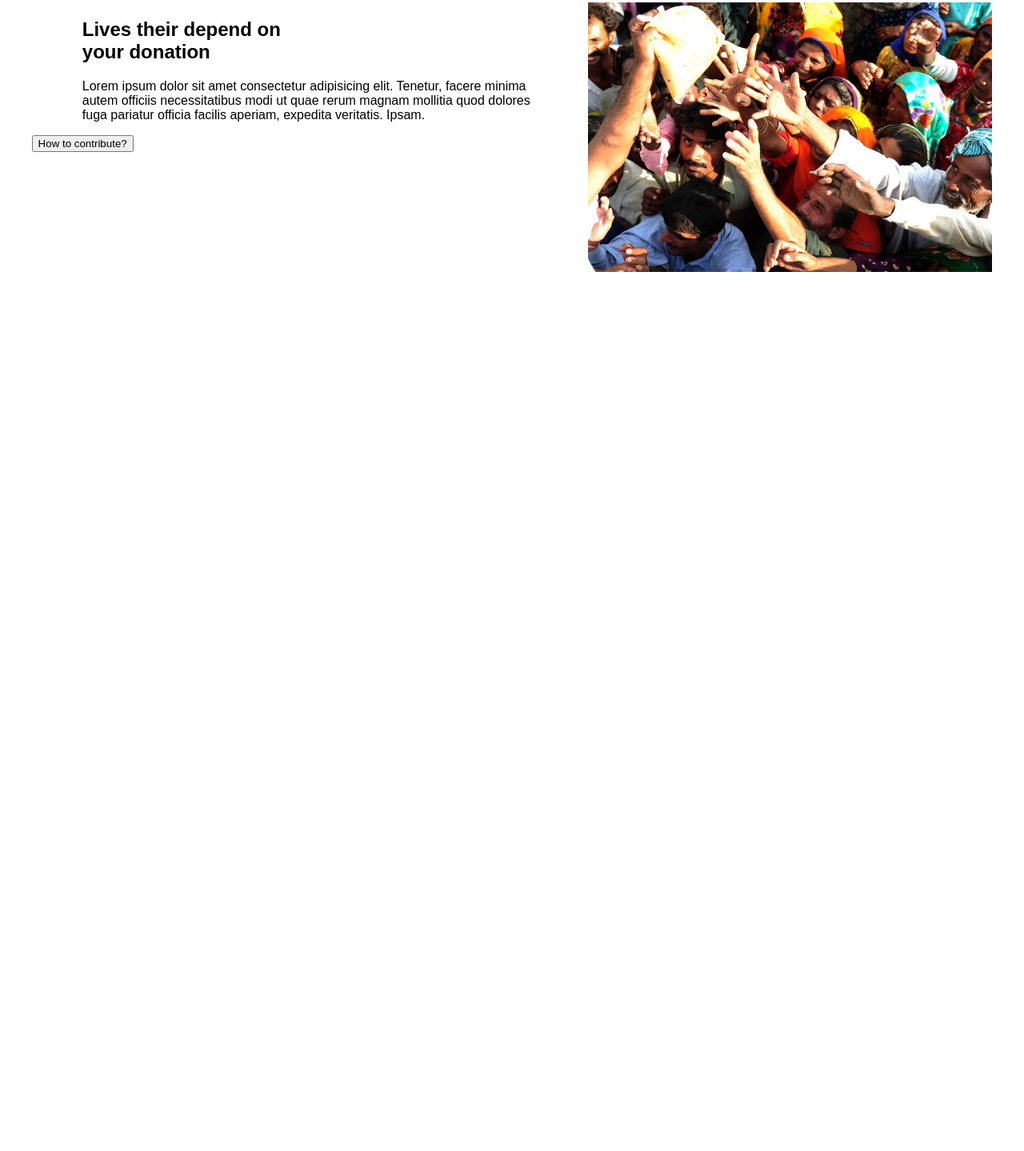
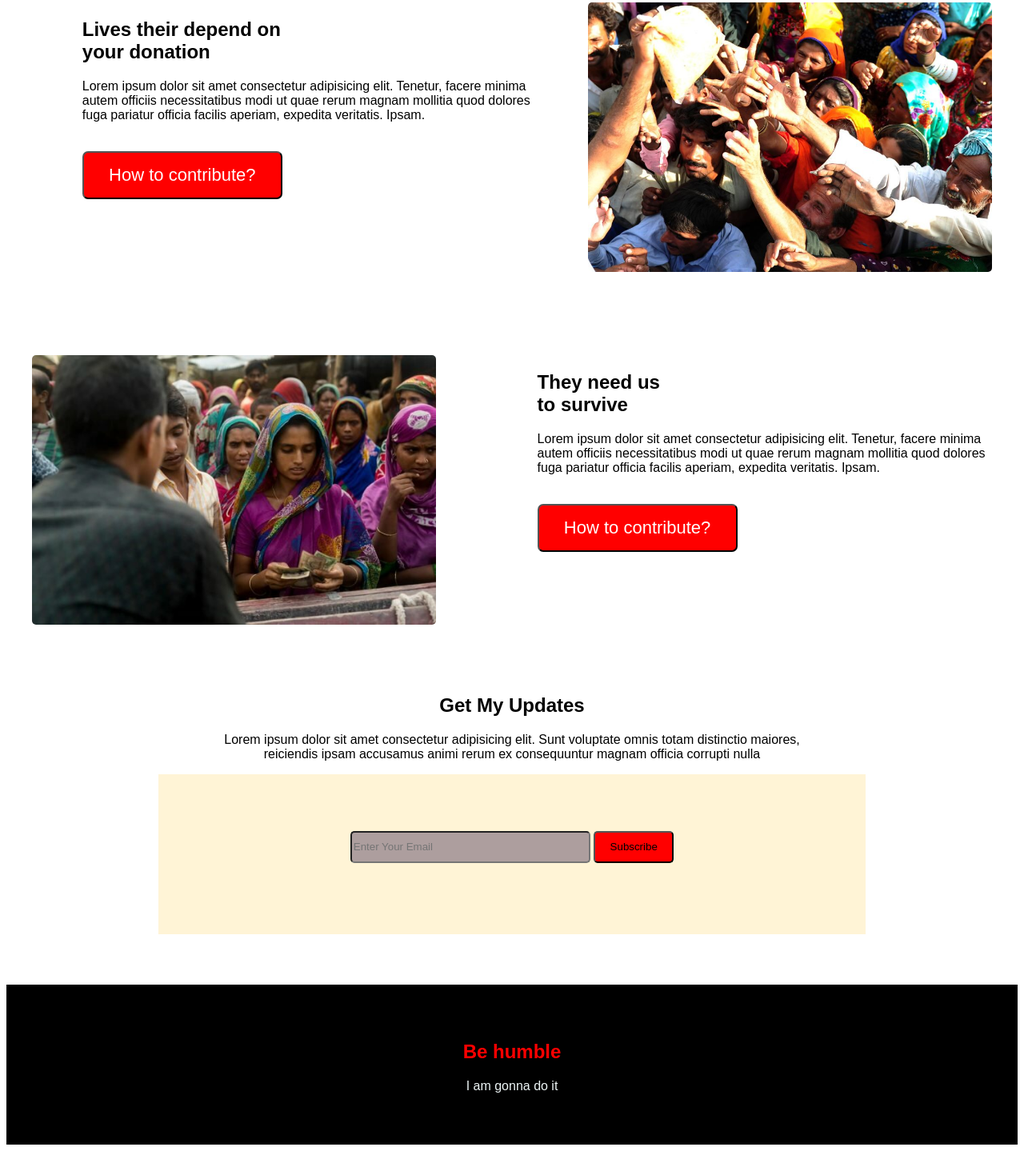
Before and after one commit to Shamim-Dewan/donate-project, a plain HTML site: page index.htm in a window 1280 px wide. Shown: the part 2229-3668 px from the top of the page at 80% size. Before the commit the page ends 2581 px from the top, so only its background shows below. Drawn offline with Linux system fonts and the light colour scheme.

Commit message:
all done

```diff
--- a/index.htm
+++ b/index.htm
@@ -1,19 +1,26 @@
 <!DOCTYPE html>
 <html lang="en">
+
 <head>
     <meta charset="UTF-8">
     <meta http-equiv="X-UA-Compatible" content="IE=edge">
     <meta name="viewport" content="width=device-width, initial-scale=1.0">
     <link rel="stylesheet" href="style.css">
     <title>donate-project</title>
+    <link rel="preconnect" href="https://fonts.googleapis.com">
+    <link rel="preconnect" href="https://fonts.gstatic.com" crossorigin>
+    <link href="https://fonts.googleapis.com/css2?family=Signika:wght@600&display=swap" rel="stylesheet">
 </head>
+
 <body>
     <!-- heading container -->
     <div class="heading-container">
         <div class="help">
             <h1 class="help-head">Let's help those who are <br> more in need</h1>
             <p class="help-txt">
-                Lorem ipsum dolor sit, amet consectetur adipisicing elit. Recusandae vel deleniti impedit laudantium odit? Repellendus minus tempora ipsa enim, a hic eaque, facere autem aut nostrum quae recusandae? Eveniet, quibusdam!
+                Lorem ipsum dolor sit, amet consectetur adipisicing elit. Recusandae vel deleniti impedit laudantium
+                odit? Repellendus minus tempora ipsa enim, a hic eaque, facere autem aut nostrum quae recusandae?
+                Eveniet, quibusdam!
             </p>
 
             <button class="donate-btn">Donate Now</button>
@@ -25,7 +32,8 @@
     <!-- donate today -->
     <div class="d-today">
         <h2 class="donate-heading">Donate Today</h2>
-        <p class="donate-txt">Lorem ipsum dolor sit amet consectetur adipisicing laborum temporibus <br> iste accusantium ullam quam quia voluptatibus quasi necessitatibus sint? Velit.</p>
+        <p class="donate-txt">Lorem ipsum dolor sit amet consectetur adipisicing laborum temporibus <br> iste
+            accusantium ullam quam quia voluptatibus quasi necessitatibus sint? Velit.</p>
 
         <div class="btn-div">
             <button class="tk-btn">100</button>
@@ -35,7 +43,7 @@
             <button class="tk-btn">5000</button>
         </div>
         <div class="input-div">
-            <input type="text" placeholder="Other Amount (taka)">
+            <input type="text" placeholder="Other Amount (taka)" class="tk-input">
         </div>
         <div class="btn-div">
             <button class="donate-btn">Donate Now</button>
@@ -46,7 +54,8 @@
     <!-- plan div -->
     <div class="plan">
         <h2 class="donate-heading">Our Donate Plan</h2>
-        <p class="donate-txt">Lorem ipsum dolor sit amet consectetur adipisicing laborum temporibus <br> iste accusantium ullam quam quia voluptatibus quasi necessitatibus sint? Velit.</p>
+        <p class="donate-txt">Lorem ipsum dolor sit amet consectetur adipisicing laborum temporibus <br> iste
+            accusantium ullam quam quia voluptatibus quasi necessitatibus sint? Velit.</p>
 
         <div class="carts">
             <div class="cart1">
@@ -55,7 +64,9 @@
                     Food for a family
                 </h3>
                 <p class="cart-txt">
-                Lorem ipsum dolor sit amet consectetur adipisicing elit. Quo officia labore corporis modi. Assumenda exercitationem optio unde recusandae doloribus sit quisquam, vel obcaecati asperiores! Adipisci tenetur culpa velit possimus vel?
+                    Lorem ipsum dolor sit amet consectetur adipisicing elit. Quo officia labore corporis modi. Assumenda
+                    exercitationem optio unde recusandae doloribus sit quisquam, vel obcaecati asperiores! Adipisci
+                    tenetur culpa velit possimus vel?
                 </p>
             </div>
             <div class="cart2">
@@ -64,7 +75,9 @@
                     Shelter for a family
                 </h3>
                 <p class="cart-txt">
-                Lorem ipsum dolor sit amet consectetur adipisicing elit. Quo officia labore corporis modi. Assumenda exercitationem optio unde recusandae doloribus sit quisquam, vel obcaecati asperiores! Adipisci tenetur culpa velit possimus vel?
+                    Lorem ipsum dolor sit amet consectetur adipisicing elit. Quo officia labore corporis modi. Assumenda
+                    exercitationem optio unde recusandae doloribus sit quisquam, vel obcaecati asperiores! Adipisci
+                    tenetur culpa velit possimus vel?
                 </p>
             </div>
             <div class="cart3">
@@ -73,7 +86,9 @@
                     Education for a child
                 </h3>
                 <p class="cart-txt">
-                Lorem ipsum dolor sit amet consectetur adipisicing elit. Quo officia labore corporis modi. Assumenda exercitationem optio unde recusandae doloribus sit quisquam, vel obcaecati asperiores! Adipisci tenetur culpa velit possimus vel?
+                    Lorem ipsum dolor sit amet consectetur adipisicing elit. Quo officia labore corporis modi. Assumenda
+                    exercitationem optio unde recusandae doloribus sit quisquam, vel obcaecati asperiores! Adipisci
+                    tenetur culpa velit possimus vel?
                 </p>
             </div>
         </div>
@@ -85,7 +100,9 @@
         <div class="item">
             <h2 class="lives-heading">Lives their depend on <br> your donation</h2>
             <p class="lives-txt">
-                Lorem ipsum dolor sit amet consectetur adipisicing elit. Tenetur, facere minima autem officiis necessitatibus modi ut quae rerum magnam mollitia quod dolores fuga pariatur officia facilis aperiam, expedita veritatis. Ipsam.
+                Lorem ipsum dolor sit amet consectetur adipisicing elit. Tenetur, facere minima autem officiis
+                necessitatibus modi ut quae rerum magnam mollitia quod dolores fuga pariatur officia facilis aperiam,
+                expedita veritatis. Ipsam.
             </p>
             <button class="contribute-btn">How to contribute?</button>
         </div>
@@ -94,5 +111,50 @@
         </div>
     </div>
     <!-- lives div finished-->
+
+    <!-- survive div -->
+    <div class="lives">
+
+        <div class="item2">
+            <img src="images/donation1.jpg" alt="" class="lives-img">
+        </div>
+
+        <div class="item">
+            <h2 class="lives-heading">They need us <br>to survive</h2>
+            <p class="lives-txt">
+                Lorem ipsum dolor sit amet consectetur adipisicing elit. Tenetur, facere minima autem officiis
+                necessitatibus modi ut quae rerum magnam mollitia quod dolores fuga pariatur officia facilis aperiam,
+                expedita veritatis. Ipsam.
+            </p>
+            <button class="contribute-btn">How to contribute?</button>
+        </div>
+    </div>
+    <!-- survive div finished -->
+
+    <!-- contact div -->
+    <div class="contact">
+        <div class="heading">
+            <h2 class="update">Get My Updates</h2>
+            <p class="contact-txt">Lorem ipsum dolor sit amet consectetur adipisicing elit. Sunt voluptate omnis totam
+                distinctio maiores, <br> reiciendis ipsam accusamus animi rerum ex consequuntur magnam officia corrupti
+                nulla
+            </p>
+        </div>
+        <div class="email">
+            <input type="email" class="email-input" placeholder="Enter Your Email">
+            <button class="subscribe-btn">Subscribe</button>
+        </div>
+    </div>
+    <!-- contact div finished -->
+
+    <!-- footer div -->
+    <footer>
+        <div class="footer-content">
+            <h2 class="humble">Be humble</h2>
+            <p>I am gonna do it</p>
+        </div>
+    </footer>
+    <!-- footer div finished -->
 </body>
+
 </html>
--- a/style.css
+++ b/style.css
@@ -1,8 +1,9 @@
-*{
+* {
     font-family: sans-serif;
     box-sizing: border-box;
 }
-.heading-container{
+
+.heading-container {
     background-image: url(images/donation10.jpg);
     background-size: cover;
     background-position: center;
@@ -12,25 +13,29 @@
     filter: contrast(.7);
     -webkit-filter: contrast(.7);
 }
-.help{
+
+.help {
     text-align: center;
     text-transform: capitalize;
     padding-top: 25%;
     padding-bottom: 25%;
 }
-.help-head{
+
+.help-head {
     color: white;
     font-size: 50px;
     font-weight: 800;
     text-shadow: 0 0 5px #FF0000;
 }
-.help-txt{
+
+.help-txt {
     color: white;
     font-size: 20px;
     padding: 0 10%;
     text-shadow: 2px 2px 4px #000000;
 }
-.donate-btn{
+
+.donate-btn {
     width: 150px;
     height: 60px;
     font-size: 22px;
@@ -44,21 +49,24 @@
     margin-top: 20px;
 }
 
-.donate-heading{
+.donate-heading {
     text-align: center;
     margin-top: 100px;
     font-size: 40px;
 }
-.donate-txt{
+
+.donate-txt {
     text-align: center;
 }
-.btn-div{
+
+.btn-div {
     display: flex;
     justify-content: center;
     gap: 20px;
     margin-bottom: 30px;
 }
-.tk-btn{
+
+.tk-btn {
     height: 100px;
     width: 150px;
     border: none;
@@ -72,16 +80,19 @@
     -o-border-radius: 5px;
     font-weight: 600;
 }
-.tk-btn:hover{
+
+.tk-btn:hover {
     color: orangered;
     border: 2px solid orangered;
 }
-.input-div{
+
+.input-div {
     display: flex;
     justify-content: center;
     align-content: center;
 }
-input{
+
+.tk-input {
     border-top-style: hidden;
     border-right-style: hidden;
     border-left-style: hidden;
@@ -91,54 +102,128 @@ input{
     height: 50px;
     text-align: center;
 }
-.carts{
+
+.carts {
     display: flex;
     justify-content: space-around;
     margin: 30px;
 }
-.cart1,.cart2,.cart3{
+
+.cart1,
+.cart2,
+.cart3 {
     width: 30%;
     height: auto;
     padding: 30px;
 }
-.cart1{
+
+.cart1 {
     background-color: #EDF5F6;
 }
-.cart2{
+
+.cart2 {
     background-color: #FFEEEE;
 }
-.cart3{
+
+.cart3 {
     background-color: #FFF4D6;
 }
-.edu{
+
+.edu {
     width: auto;
     height: 20%;
 }
-.lives{
+
+.lives {
     display: flex;
     justify-content: space-around;
     margin-top: 100px;
 
 }
-.lives-heading{
-    text-align: left;
-    padding-left: 10%;
-}
-.lives-txt{
+
+.lives-heading {
     text-align: left;
     padding-left: 10%;
 }
 
-.lives-img{
+.lives-txt {
+    text-align: left;
+    padding-left: 10%;
+}
+
+.lives-img {
     width: 100%;
     height: auto;
+    border-radius: 5px;
 }
-.item{
+
+.item {
     width: 50%;
 }
-.item2{
+
+.item2 {
     width: 40%;
 }
-.contribute-btn{
 
+.contribute-btn {
+    width: 250px;
+    height: 60px;
+    font-size: 22px;
+    background-color: red;
+    color: white;
+    border-radius: 7px;
+    -webkit-border-radius: 7px;
+    -moz-border-radius: 7px;
+    -ms-border-radius: 7px;
+    -o-border-radius: 7px;
+    margin-top: 20px;
+    margin-left: 10%;
 }
+
+.contact {
+    display: block;
+    justify-content: center;
+    padding: 5%;
+    width: 80%;
+    margin: auto;
+    position: relative;
+    text-align: center;
+}
+
+.email {
+    background-color: #FFF4D6;
+    height: 200px;
+}
+
+.email-input {
+    margin-top: 8%;
+    width: 300px;
+    height: 40px;
+    background-color: rgb(173, 158, 158);
+    border-radius: 5px;
+}
+
+.subscribe-btn {
+    margin-top: 8%;
+    width: 100px;
+    height: 40px;
+    background-color: #FF0000;
+    border-radius: 5px;
+}
+
+footer {
+    width: auto;
+    height: 200px;
+    background-color: #000000;
+}
+
+.footer-content {
+    color: #EDF5F6;
+    text-align: center;
+    font-family: 'Signika', sans-serif;
+    padding-top: 50px;
+}
+
+.humble {
+    color: #FF0000;
+}
```
Lines whose indentation alone changed are shown as unchanged.
